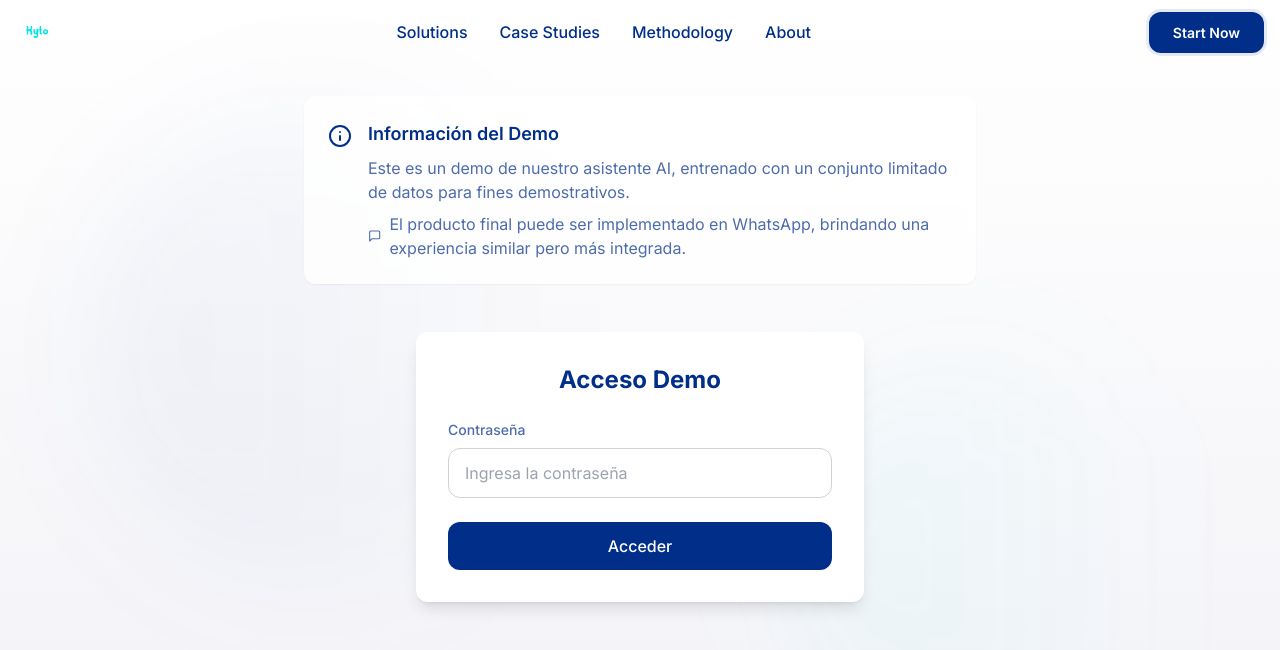
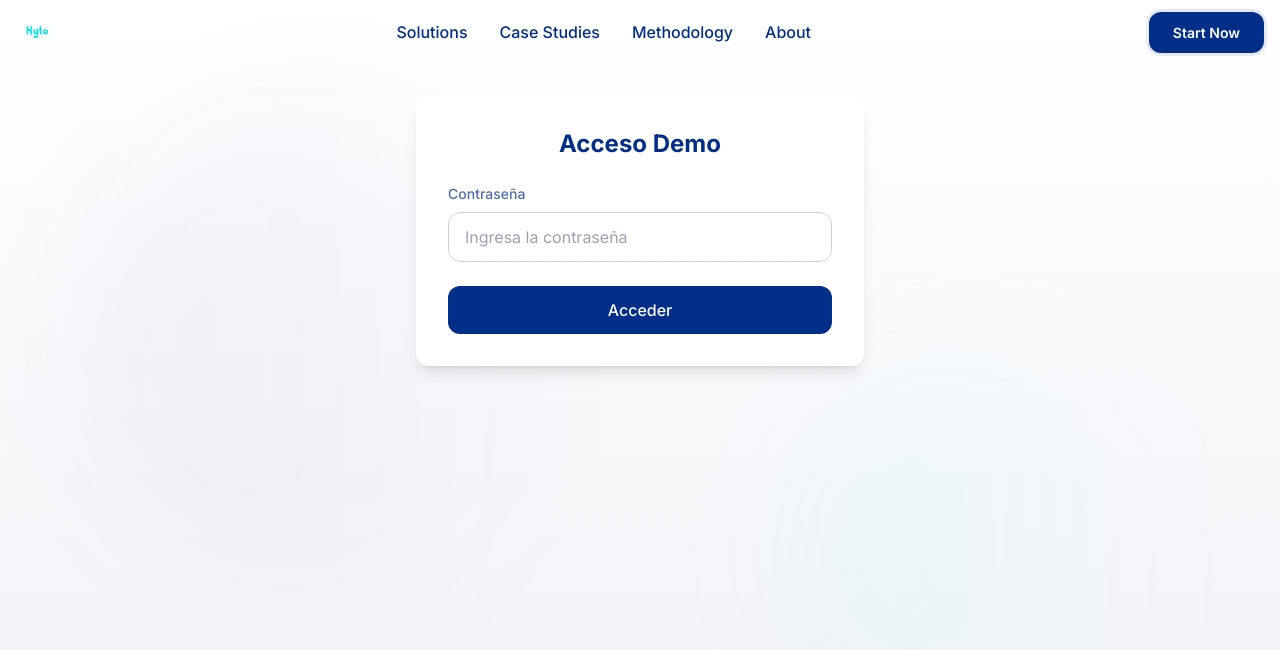
Before and after one commit to Fedekawa/kytoV2, a Next.js app: page /demo in a window 1280 px wide. Shown: the top 650 px of the page. Built offline with nearby package versions, Linux system fonts and the light colour scheme.

Commit message:
fixed vf widgetv2

```diff
--- a/src/app/demo/page.tsx
+++ b/src/app/demo/page.tsx
@@ -1,28 +1,14 @@
 'use client';
 
-import { useState, useEffect } from 'react';
+import { useState } from 'react';
 import { motion } from 'framer-motion';
-import { ArrowDownRight, MessageSquare, Info } from 'lucide-react';
+import { ArrowDownRight } from 'lucide-react';
 import Script from 'next/script';
 
 export default function DemoPage() {
   const [password, setPassword] = useState('');
   const [isAuthenticated, setIsAuthenticated] = useState(false);
   const correctPassword = 'isarco2024';
-
-  useEffect(() => {
-    return () => {
-      // Safe check for voiceflow object
-      const voiceflow = (window as any).voiceflow;
-      if (voiceflow?.chat?.destroy) {
-        voiceflow.chat.destroy();
-      }
-
-      // Remove any leftover elements
-      const widgetElements = document.querySelectorAll('[id^="voiceflow"]');
-      widgetElements.forEach(element => element.remove());
-    };
-  }, []);
 
   const handleSubmit = (e: React.FormEvent) => {
     e.preventDefault();
@@ -36,27 +22,6 @@ export default function DemoPage() {
   return (
     <main className="min-h-screen pt-24 bg-gradient-to-b from-white to-[#F2F2F7]">
       <div className="container mx-auto px-4">
-        {/* Demo Information Banner */}
-        <motion.div
-          initial={{ opacity: 0, y: -20 }}
-          animate={{ opacity: 1, y: 0 }}
-          className="max-w-2xl mx-auto mb-12 bg-white/80 backdrop-blur-sm rounded-xl shadow-sm p-6"
-        >
-          <div className="flex items-start gap-4">
-            <Info className="w-6 h-6 text-[#002e88] flex-shrink-0 mt-1" />
-            <div>
-              <h2 className="text-lg font-semibold text-[#002e88] mb-2">Información del Demo</h2>
-              <div className="space-y-2 text-[#002e88]/70">
-                <p>Este es un demo de nuestro asistente AI, entrenado con un conjunto limitado de datos para fines demostrativos.</p>
-                <p className="flex items-center gap-2">
-                  <MessageSquare className="w-5 h-5" />
-                  El producto final puede ser implementado en WhatsApp, brindando una experiencia similar pero más integrada.
-                </p>
-              </div>
-            </div>
-          </div>
-        </motion.div>
-
         {!isAuthenticated ? (
           <motion.div
             initial={{ opacity: 0, y: 20 }}
```
Also changed, not shown: .eslintrc.json.
